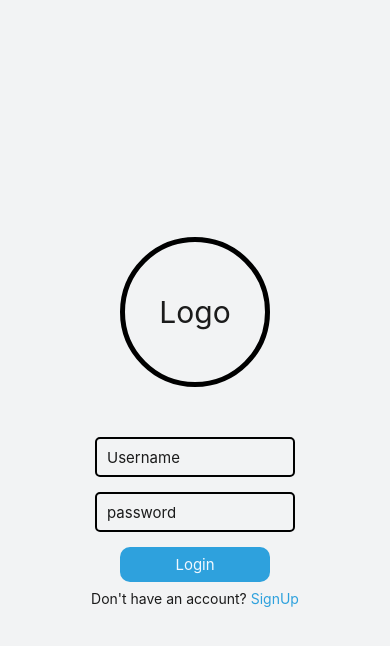
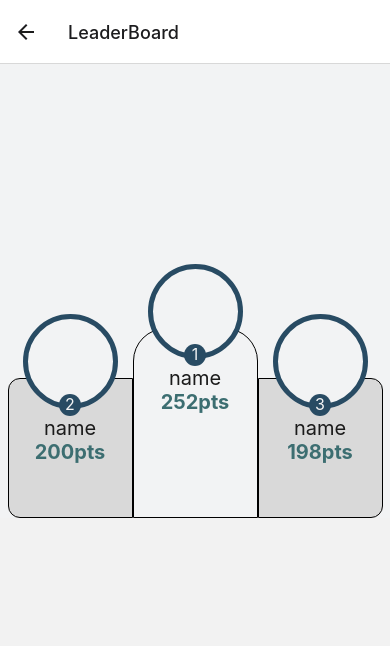
Before and after one commit to Reigningeddie/Grand-Hand-Slam, a React Native app: screen /LeaderBoard in a window 390 px wide. Shown: the top 646 px of the page. Built offline with nearby package versions, Linux system fonts and the light colour scheme.

Commit message:
created leaderboard screen and top3 component

```diff
--- a/src/App.tsx
+++ b/src/App.tsx
@@ -5,11 +5,13 @@ import {createNativeStackNavigator} from '@react-navigation/native-stack';
 import Login from './screens/Login';
 import SignUp from './screens/SignUp';
 import Profile from './screens/Profile';
+import LeaderBoard from './screens/LeaderBoard';
 
 export type RootStackParamList = {
   Login: undefined;
   SignUp: undefined;
   Home: undefined;
+  LeaderBoard: undefined;
 };
 
 const Stack = createNativeStackNavigator<RootStackParamList>();
@@ -29,6 +31,7 @@ function App(): React.JSX.Element {
           component={Profile}
           options={{headerShown: false}}
         />
+        <Stack.Screen name="LeaderBoard" component={LeaderBoard} />
       </Stack.Navigator>
     </NavigationContainer>
   );
--- /dev/null
+++ b/src/components/topThree.tsx
@@ -0,0 +1,111 @@
+import {StyleSheet, Text, View} from 'react-native';
+import React from 'react';
+import {Dimensions} from 'react-native';
+
+//Get device Width
+const screenWidth = Dimensions.get('window').width;
+const screenLength = Dimensions.get('window').height;
+
+const top3 = screenLength / 3.2;
+const thirds = screenWidth / 3 - 5;
+
+const LeaderBoard = () => {
+  return (
+    <View style={styles.body}>
+      <View style={styles.top3}>
+        <View style={styles.info}>
+          <View style={[styles.sides, styles.left]}>
+            <View style={styles.pic} />
+            <Text style={styles.place}>2</Text>
+            <Text style={styles.name}>name</Text>
+            <Text style={styles.points}>200pts</Text>
+          </View>
+          <View style={styles.center}>
+            <View style={styles.pic} />
+            <Text style={styles.place}>1</Text>
+            <Text style={styles.name}>name</Text>
+            <Text style={styles.points}>252pts</Text>
+          </View>
+          <View style={[styles.sides, styles.right]}>
+            <View style={styles.pic} />
+            <Text style={styles.place}>3</Text>
+            <Text style={styles.name}>name</Text>
+            <Text style={styles.points}>198pts</Text>
+          </View>
+        </View>
+      </View>
+    </View>
+  );
+};
+
+export default LeaderBoard;
+
+const styles = StyleSheet.create({
+  body: {
+    flex: 1,
+    backgroundColor: '#F2F3F4',
+  },
+  top3: {
+    justifyContent: 'center',
+    alignItems: 'center',
+    width: screenWidth,
+    marginTop: top3,
+  },
+  info: {
+    flexDirection: 'row',
+    alignItems: 'flex-end',
+  },
+  sides: {
+    borderWidth: 1,
+    width: thirds,
+    height: 140,
+    alignItems: 'center',
+    backgroundColor: '#D9D9D9',
+  },
+  pic: {
+    borderWidth: 5,
+    height: 95,
+    width: 95,
+    borderRadius: 55,
+    backgroundColor: '#F2F3F4',
+    marginTop: -65,
+    borderColor: '#284B63',
+  },
+  place: {
+    color: '#F2F3F4',
+    backgroundColor: '#284B63',
+    borderRadius: 50,
+    height: 22,
+    width: 22,
+    textAlign: 'center',
+    marginTop: -15,
+    fontSize: 16,
+  },
+  name: {
+    color: '#1B1B1B',
+    fontSize: 20,
+  },
+  points: {
+    color: '#3C6E71',
+    fontWeight: 'bold',
+    fontSize: 20,
+  },
+  left: {
+    borderTopLeftRadius: 12,
+    borderBottomLeftRadius: 12,
+  },
+  center: {
+    color: 'white',
+    borderWidth: 1,
+    width: thirds,
+    height: 190,
+    borderTopLeftRadius: 33,
+    borderTopRightRadius: 33,
+    alignItems: 'center',
+    backgroundColor: '#F2F3F4',
+  },
+  right: {
+    borderTopRightRadius: 12,
+    borderBottomRightRadius: 12,
+  },
+});
--- /dev/null
+++ b/src/screens/LeaderBoard.tsx
@@ -0,0 +1,13 @@
+import {View} from 'react-native';
+import React from 'react';
+import TopThree from '../components/topThree';
+
+const LeaderBoard = () => {
+  return (
+    <View>
+      <TopThree />
+    </View>
+  );
+};
+
+export default LeaderBoard;
--- a/src/screens/login.tsx
+++ b/src/screens/login.tsx
@@ -24,7 +24,7 @@ export default function Login({navigation}: LoginProps) {
       />
       <Pressable
         style={styles.LoginBtn}
-        onPress={() => navigation.navigate('Home')}>
+        onPress={() => navigation.navigate('LeaderBoard')}>
         <Text style={styles.loginTxt}>Login</Text>
       </Pressable>
       <Text style={styles.text}>
```
